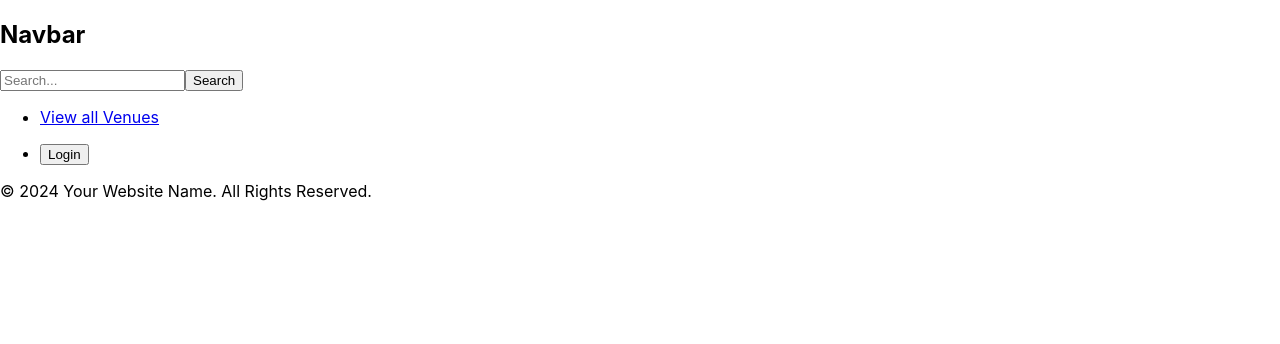
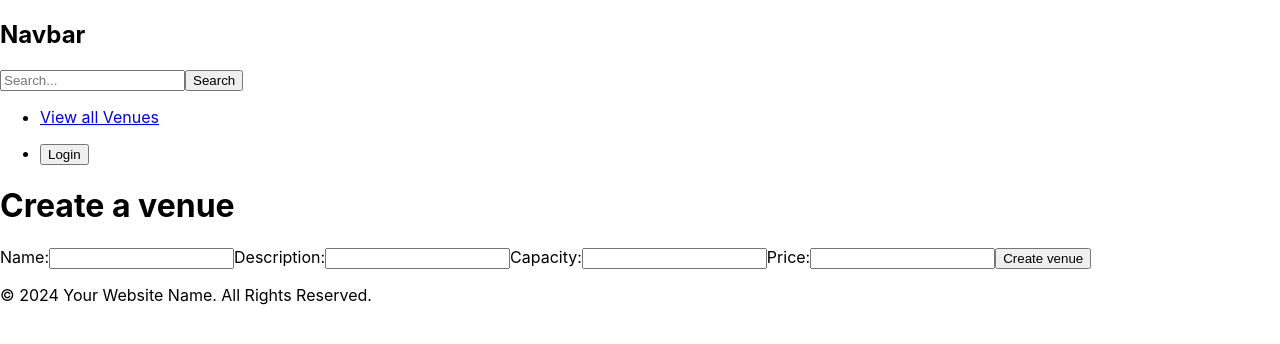
Before and after one commit to 20AndersDev/Project-Exam-2, a React (Create React App) app in the folder project-exam-2/: page /CreateVenue in a window 1280 px wide. Shown: the top 344 px of the page. Built offline with nearby package versions, Linux system fonts and the light colour scheme; no server answers.

Commit message:
Fixing and adding more venue manager features

```diff
--- a/project-exam-2/package.json
+++ b/project-exam-2/package.json
@@ -6,6 +6,7 @@
     "@testing-library/jest-dom": "^5.17.0",
     "@testing-library/react": "^13.4.0",
     "@testing-library/user-event": "^13.5.0",
+    "dotenv": "^16.4.5",
     "react": "^18.2.0",
     "react-dom": "^18.2.0",
     "react-router-dom": "^6.23.0",
--- /dev/null
+++ b/project-exam-2/src/Pages/CreateVenuePage/index.jsx
@@ -0,0 +1,12 @@
+import CreateVenue from "../../components/CreateVenue";
+
+function CreateVenuePage() {
+  return (
+    <div>
+      <h1>Create a venue</h1>
+      <CreateVenue />
+    </div>
+  );
+}
+
+export default CreateVenuePage;
--- a/project-exam-2/src/Pages/HomePage/index.jsx
+++ b/project-exam-2/src/Pages/HomePage/index.jsx
@@ -1,5 +1,7 @@
+import React, { useEffect } from "react";
 import DisplayVenues from "../../components/CustomerHomePageView";
 import VenueManagerPageView from "../../components/VenueManagerPageView";
+import postApikey from "../../components/apikeyget"; // Import the postApikey function
 
 function HomePageRole() {
   if (localStorage.getItem("VenueManager") === "true") {
@@ -10,6 +12,19 @@ function HomePageRole() {
 }
 
 function HomePage() {
+  useEffect(() => {
+    // Call the postApikey function when the component mounts
+    postApikey()
+      .then((apiKey) => {
+        // Handle the API key if needed
+        console.log("API key created:", apiKey);
+      })
+      .catch((error) => {
+        // Handle errors if necessary
+        console.error("Error creating API key:", error);
+      });
+  }, []); // Empty dependency array ensures this effect runs only once after initial render
+
   return <HomePageRole />;
 }
 
--- a/project-exam-2/src/Shared/Api.js
+++ b/project-exam-2/src/Shared/Api.js
@@ -7,14 +7,24 @@ export const register_user = `${base_url}auth/register`;
 //login user
 export const login_user = `${base_url}auth/login?_holidaze=true`;
 
-// all venues
-export const all_venues = `${base_url}holidaze/venues?_bookings=true`;
+// venues by Profile (name)
+export const venues_by_name = `${base_url}holidaze/profiles`;
 
-// venues by Profile (name)
-export const venues_by_name = `${base_url}holidaze/profiles/<name>/venues`;
+export const getapikey = `${base_url}auth/create-api-key`;
+
+//venues
 
 //single venue,
 export const single_venue = `${base_url}holidaze/venues`; // !! add ID on the end of the URL !!
 
 //search venues
 export const search_venues = `${base_url}holidaze/venues/search?q=`;
+
+// all venues
+export const all_venues = `${base_url}holidaze/venues?_bookings=true`;
+
+//  Create a venue
+export const create_venue = `${base_url}holidaze/venues`;
+
+// Delete venue
+export const delete_venue = `${base_url}holidaze/venues`; // !! add ID on the end of the URL !!
--- a/project-exam-2/src/components/App/App.jsx
+++ b/project-exam-2/src/components/App/App.jsx
@@ -5,6 +5,7 @@ import RegisterPage from "../../Pages/RegisterPage";
 import HomePage from "../../Pages/HomePage";
 import SingleVenuePage from "../../Pages/SingleVenuePage";
 import Layout from "../Layout";
+import CreateVenuePage from "../../Pages/CreateVenuePage";
 
 function App() {
   return (
@@ -15,6 +16,7 @@ function App() {
           <Route path="/register" element={<RegisterPage />} />
           <Route path="/HomePage" element={<HomePage />} />
           <Route path="/SingleVenue" element={<SingleVenuePage />} />
+          <Route path="/CreateVenue" element={<CreateVenuePage />} />
         </Routes>
       </Layout>
     </Router>
--- /dev/null
+++ b/project-exam-2/src/components/CreateVenue/index.jsx
@@ -0,0 +1,101 @@
+import { create_venue } from "../../Shared/Api";
+import { useState } from "react";
+
+async function postVenue(url, formData) {
+  try {
+    const response = await fetch(url, {
+      method: "POST",
+      headers: {
+        "Content-Type": "application/json",
+        Authorization: `Bearer ${localStorage.getItem("token")}`,
+        "X-Noroff-API-Key": localStorage.getItem("apikey"),
+      },
+      body: JSON.stringify(formData),
+    });
+    const data = await response.json();
+    console.log(data);
+    if (response.status === 201) {
+      console.log("Venue created:", data);
+    } else {
+      console.log("Venue not created");
+    }
+  } catch (error) {
+    console.error("Error creating venue:", error);
+  }
+}
+
+function CreateVenue() {
+  const [formData, setFormData] = useState({
+    name: "",
+    description: "",
+    maxGuests: null, // Initialize as null or an empty string
+    price: null, // Initialize as null or an empty string
+  });
+
+  const handleChange = (event) => {
+    const { name, value } = event.target;
+    setFormData((prevState) => ({
+      ...prevState,
+      [name]: value.trim(), // Remove leading and trailing spaces
+    }));
+  };
+
+  const handleSubmit = async (event) => {
+    event.preventDefault();
+    // Convert maxGuests and price to numbers
+    const numMaxGuests =
+      formData.maxGuests !== null ? Number(formData.maxGuests) : null;
+    const numPrice = formData.price !== null ? Number(formData.price) : null;
+    await postVenue(create_venue, {
+      ...formData,
+      maxGuests: numMaxGuests,
+      price: numPrice,
+    });
+  };
+
+  return (
+    <div>
+      <form onSubmit={handleSubmit}>
+        <label>
+          Name:
+          <input
+            type="text"
+            name="name"
+            value={formData.name}
+            onChange={handleChange}
+          />
+        </label>
+        <label>
+          Description:
+          <input
+            type="text"
+            name="description"
+            value={formData.description}
+            onChange={handleChange}
+          />
+        </label>
+        <label>
+          Capacity:
+          <input
+            type="number"
+            name="maxGuests"
+            value={formData.maxGuests}
+            onChange={handleChange}
+          />
+        </label>
+        <label>
+          Price:
+          <input
+            type="number"
+            name="price"
+            value={formData.price}
+            onChange={handleChange}
+          />
+        </label>
+        <button type="submit">Create venue</button>
+      </form>
+    </div>
+  );
+}
+
+export default CreateVenue;
--- a/project-exam-2/src/components/VenueManagerPageView/index.jsx
+++ b/project-exam-2/src/components/VenueManagerPageView/index.jsx
@@ -1,31 +1,96 @@
+import { useState, useEffect } from "react";
 import { venues_by_name } from "../../Shared/Api";
-
-const replaceNameUrl = venues_by_name.replace(
-  "<name>",
-  localStorage.getItem("name")
-);
+import { Link } from "react-router-dom";
 
 async function getVenueByName(url) {
   try {
-    const response = await fetch(url, {
+    const accessToken = localStorage.getItem("token");
+
+    const options = {
+      method: "GET",
       headers: {
-        authorization: "Bearer " + localStorage.getItem("token"),
+        Authorization: `Bearer ${accessToken}`,
+        "X-Noroff-API-Key": localStorage.getItem("apikey"),
       },
-    });
+    };
+
+    const response = await fetch(url, options);
+
+    if (!response.ok) {
+      throw new Error("Network response was not ok");
+    }
     const data = await response.json();
     console.log(data);
+    return data; // Return the fetched data
   } catch (error) {
-    console.log(error);
+    console.error("Error fetching venue data:", error);
+    throw error; // Rethrow the error for handling outside this function if necessary
   }
 }
 
-getVenueByName(replaceNameUrl);
+function VenueList() {
+  const replaceNameUrl = `${venues_by_name}/${localStorage
+    .getItem("name")
+    .replace(/"/g, "")}/venues`;
+  const [data, setData] = useState(null);
+
+  useEffect(() => {
+    const fetchData = async () => {
+      try {
+        const newData = await getVenueByName(replaceNameUrl);
+        setData(newData);
+      } catch (error) {
+        // Handle error
+        console.error("Error fetching venue data:", error);
+      }
+    };
+    fetchData();
+  }, []);
+
+  if (data === null) {
+    return <div>Loading...</div>;
+  }
+
+  if (data.length === 0) {
+    return (
+      <div>
+        <h2>No venues found</h2>
+        <Link to="/CreateVenue">
+          <button>Create a venue here</button>
+        </Link>
+      </div>
+    );
+  } else {
+    return (
+      <div>
+        <h1>Venues</h1>
+        <Link to="/CreateVenue">
+          <button>Create a venue here</button>
+        </Link>
+        {data.data.map((venue, index) => (
+          <div key={index}>
+            <Link to={`/SingleVenue?id=${venue.id}`}>
+              {/* Link to SingleVenue with venue ID */}
+              <h2>{venue.name}</h2>
+            </Link>
+            <p>{venue.description}</p>
+            <p>Max guests: {venue.maxGuests}</p>
+            <p>Price: {venue.price}</p>
+            {/* Add additional venue details here */}
+          </div>
+        ))}
+      </div>
+    );
+  }
+}
 
 function VenueManagerPageView() {
   return (
     <div>
-      <h1>Venue Manager Page</h1>
-      <p>{replaceNameUrl}</p>
+      <h1>
+        Welcome venue manager, {localStorage.getItem("name").replace(/"/g, "")}
+      </h1>
+      <VenueList />
     </div>
   );
 }
--- /dev/null
+++ b/project-exam-2/src/components/apikeyget/index.jsx
@@ -0,0 +1,25 @@
+import { getapikey } from "../../Shared/Api.js";
+
+async function postApikey() {
+  try {
+    const response = await fetch(getapikey, {
+      method: "POST",
+      headers: {
+        "Content-Type": "application/json",
+        Authorization: `Bearer ${localStorage.getItem("token")}`,
+      },
+      body: JSON.stringify({
+        name: "Holidazekey",
+      }),
+    });
+    const data = await response.json();
+    localStorage.setItem("apikey", data.data.key);
+    console.log(data);
+    return data;
+  } catch (error) {
+    console.error("Error creating API key:", error);
+    throw error; // Throw the error for handling outside this function if necessary
+  }
+}
+
+export default postApikey;
--- a/project-exam-2/src/index.js
+++ b/project-exam-2/src/index.js
@@ -5,11 +5,7 @@ import App from "../src/components/App/App";
 import reportWebVitals from "./reportWebVitals";
 
 const root = ReactDOM.createRoot(document.getElementById("root"));
-root.render(
-  <React.StrictMode>
-    <App />
-  </React.StrictMode>
-);
+root.render(<App />);
 
 // If you want to start measuring performance in your app, pass a function
 // to log results (for example: reportWebVitals(console.log))
```
Also changed, not shown: project-exam-2/src/components/DeleteVenue/index.jsx (added), 2 other files (tests, documents, lock files or other folders).
